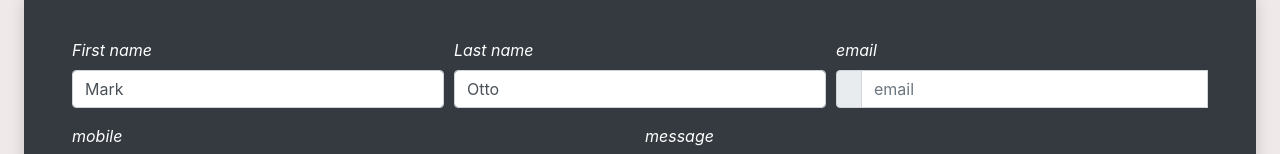
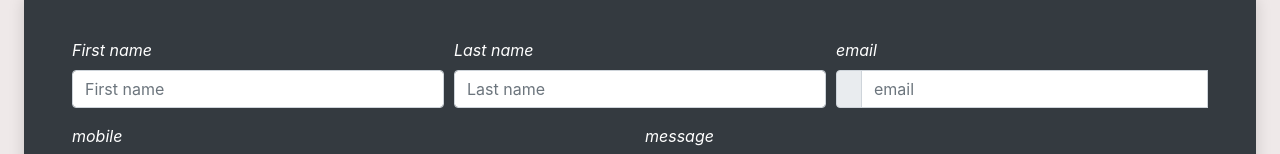
Before and after one commit to akashsvj/personal-site, a plain HTML site: page index.html in a window 1280 px wide. Shown: the part 2156-2310 px from the top of the page. Drawn offline with nearby package versions, Linux system fonts and the light colour scheme.

Commit message:
demo site

```diff
--- a/index.html
+++ b/index.html
@@ -166,14 +166,14 @@
               <div class="form-row">
                 <div class="col-md-4 mb-3">
                   <label for="validationCustom01 text-white">First name</label>
-                  <input type="text" class="form-control" id="validationCustom01" placeholder="First name" value="Mark" required>
+                  <input type="text" class="form-control" id="validationCustom01" placeholder="First name" value="" required>
                   <div class="valid-feedback">
                     Looks good!
                   </div>
                 </div>
                 <div class="col-md-4 mb-3">
                   <label for="validationCustom02">Last name</label>
-                  <input type="text" class="form-control" id="validationCustom02" placeholder="Last name" value="Otto" required>
+                  <input type="text" class="form-control" id="validationCustom02" placeholder="Last name" value="" required>
                   <div class="valid-feedback">
                     Looks good!
                   </div>
```
